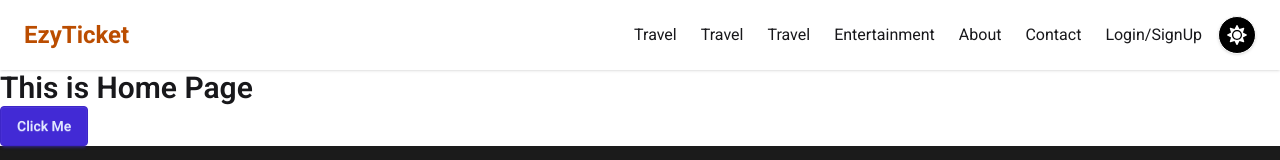
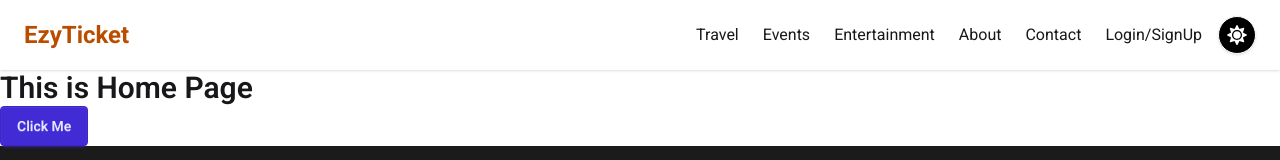
Before and after one commit to mazharul90007/ezyTicket-client, a React (Vite) app: page / in a window 1280 px wide. Shown: the top 160 px of the page. Built offline with nearby package versions, Linux system fonts and the light colour scheme.

Commit message:
In Navbar events route added and duplicate issue fixed

```diff
--- a/src/Shared/Navbar/Navbar.jsx
+++ b/src/Shared/Navbar/Navbar.jsx
@@ -14,11 +14,8 @@ const Navbar = () => {
             <Link to="/travel" className="flex items-center gap-2 hover:text-primary">
                 Travel
             </Link>
-            <Link to="/travel" className="flex items-center gap-2 hover:text-primary">
-                Travel
-            </Link>
-            <Link to="/travel" className="flex items-center gap-2 hover:text-primary">
-                Travel
+            <Link to="/events" className="flex items-center gap-2 hover:text-primary">
+                Events
             </Link>
             <Link to="/entertainment" className="flex items-center gap-2 hover:text-primary">
                 Entertainment
```
